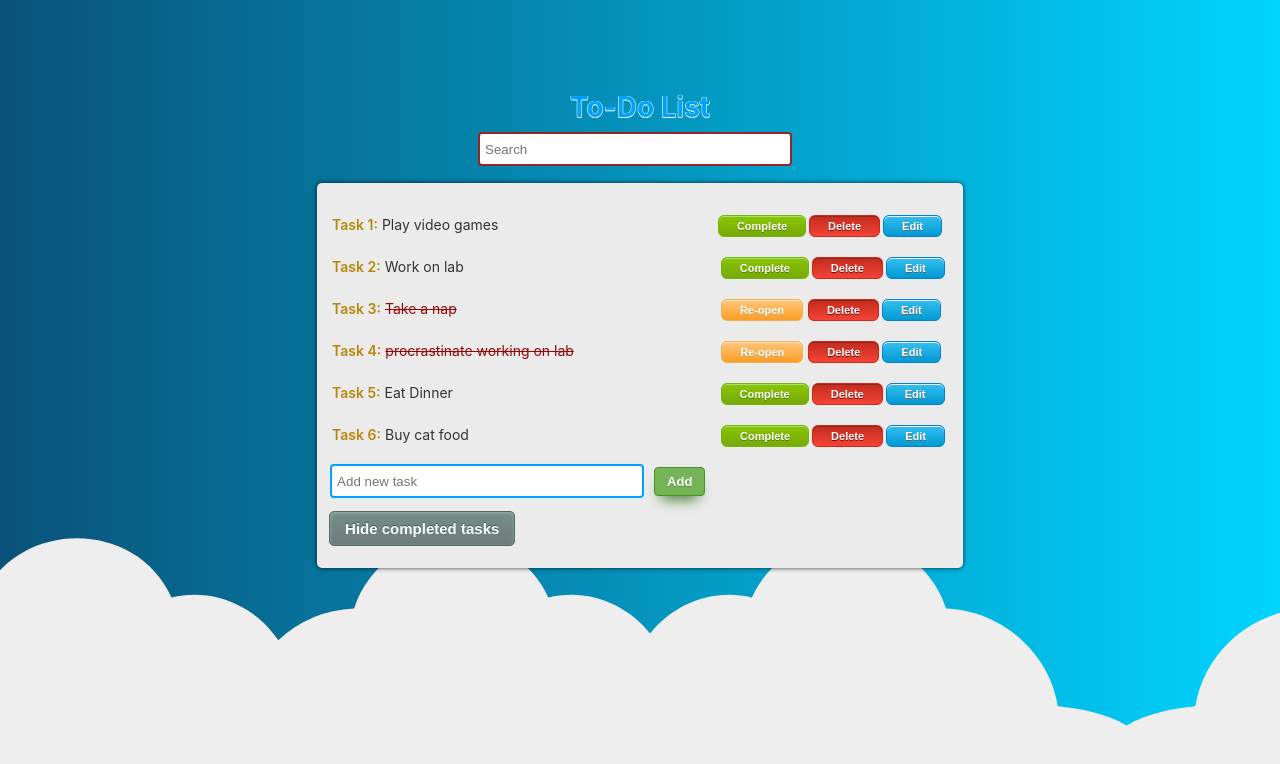
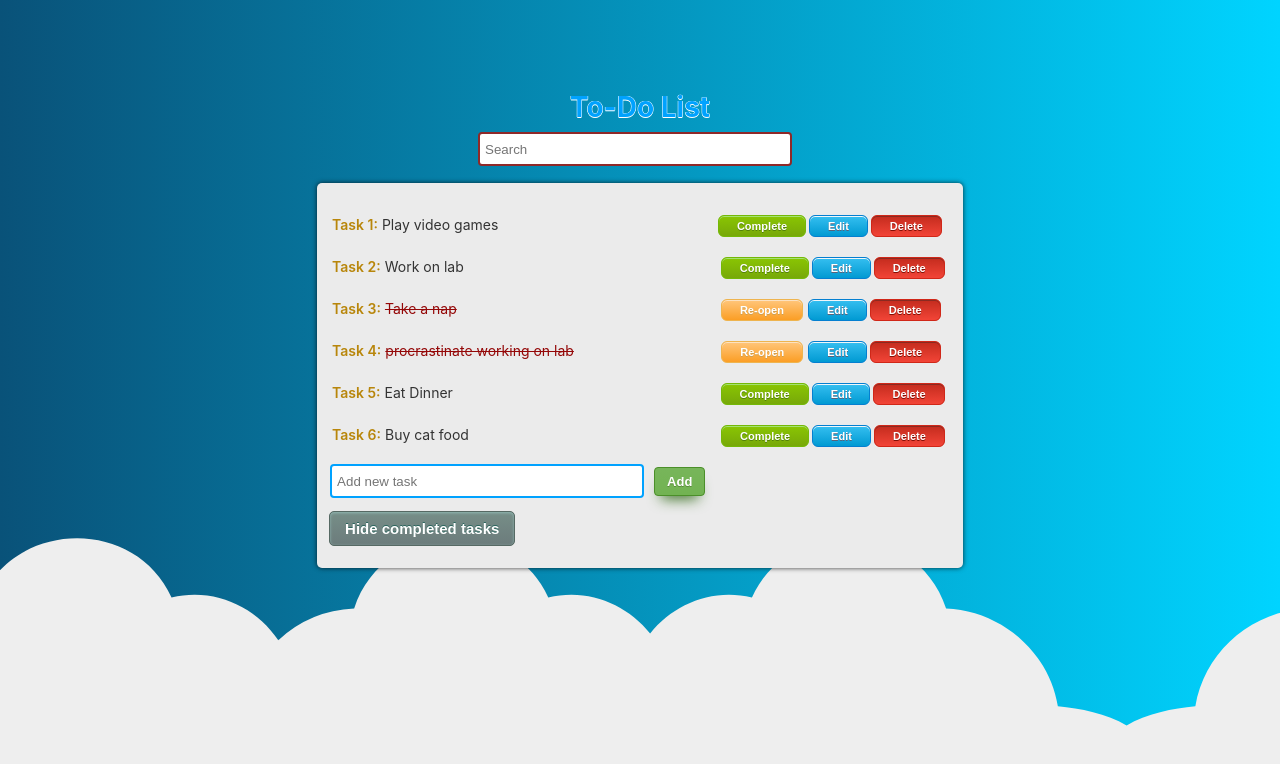
Before and after one commit to ssiddiqui87/DevBuild_Lab16.3, an Angular app: page / in a window 1280 px wide. Shown: the top 764 px of the page. Built offline with nearby package versions, Linux system fonts and the light colour scheme.

Commit message:
Swapped around button order

```diff
--- a/src/app/app.component.html
+++ b/src/app/app.component.html
@@ -14,18 +14,13 @@
 
       <div *ngFor="let i = index; let t of tasks | filter : searchText" [hidden]="t.completed && hideCompletedTasks">
         <tr>
-
-
           <td *ngIf="t.completed == false" class="taskNumber">Task {{i+1}}: </td>
-
           <td *ngIf="t.completed == false" width="325px">{{ t.taskTitle }}</td>
-
           <td>
             <span class="taskNumber" *ngIf="t.completed == true">
               Task {{i+1}}:
             </span>
           </td>
-
           <td *ngIf="t.completed == true" class="taskComplete" width="330px">
             {{ t.taskTitle }}
           </td>
@@ -38,14 +33,14 @@
             <button *ngIf="t.completed == true" (click)="completeTask(t)" class="reopenButton">
               Re-open
             </button>
+
+            <button (click)="t.edit = toggleEdit()" class="editButton">
+              Edit
+            </button>
             <button (click)="deleteTask(t, i)" class="deleteButton">
               Delete
             </button>
 
-
-            <button (click)="t.edit = toggleEdit()" class="editButton">
-              Edit
-            </button>
           </td>
         </tr>
         <tr>
--- a/src/styles.css
+++ b/src/styles.css
@@ -110,7 +110,6 @@ input[type=text]:focus {
 	padding:4px 18px;
 	text-decoration:none;
     text-shadow:0px 1px 0px #5b6178;
-    margin: 3px;
 }
 .editButton:hover {
 	background:linear-gradient(to bottom, #019ad2 5%, #33bdef 100%);
@@ -136,6 +135,8 @@ input[type=text]:focus {
 	padding:4px 18px;
 	text-decoration:none;
     text-shadow:0px 1px 0px #810e05;
+    margin: 3px;
+
 }
 .deleteButton:hover {
 	background:linear-gradient(to bottom, #f24437 5%, #c62d1f 100%);
```
